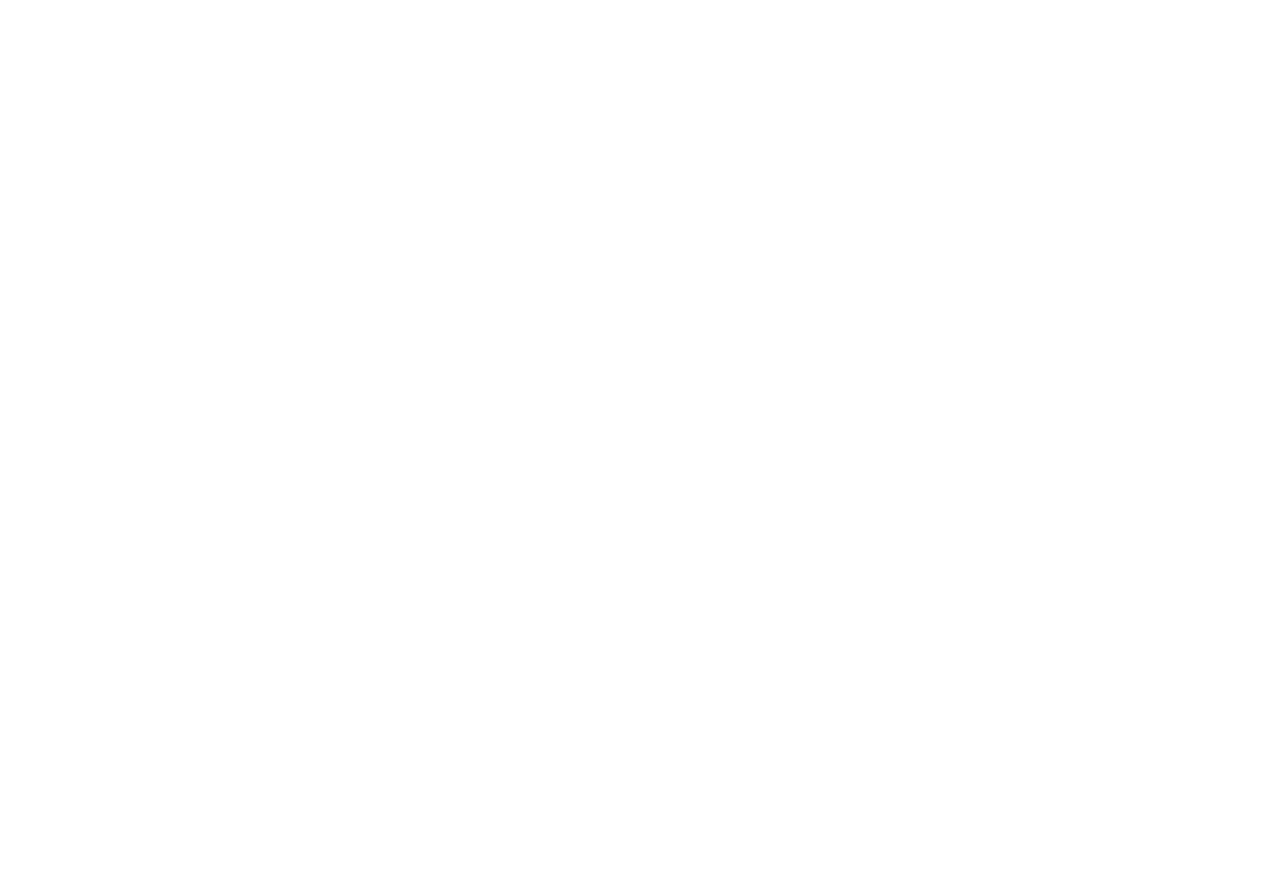
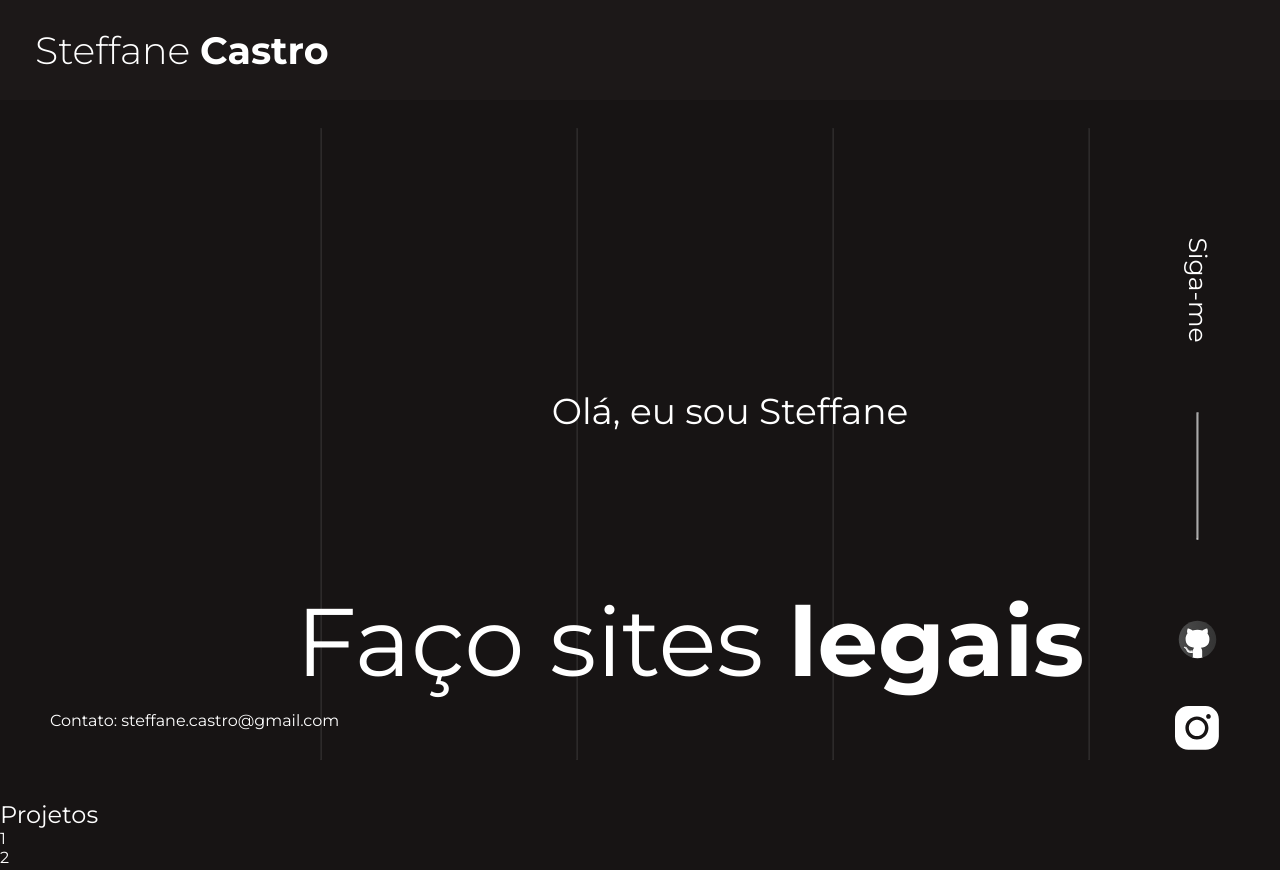
Before and after one commit to SteffaneCastro/portifolio-projecto, a plain HTML site: page index.html in a window 1280 px wide. Shown: the top 870 px of the page. Before the commit the page ends 800 px from the top, so only its background shows below. Drawn offline with Linux system fonts and the light colour scheme.

Commit message:
primeira seção

```diff
--- a/index.html
+++ b/index.html
@@ -4,10 +4,55 @@
     <meta charset="UTF-8">
     <meta http-equiv="X-UA-Compatible" content="IE=edge">
     <meta name="viewport" content="width=device-width, initial-scale=1.0">
-    <link rel="stylesheet" href="styles.css">
+    <link rel="preconnect" href="https://fonts.googleapis.com">
+    <link rel="preconnect" href="https://fonts.gstatic.com"
+    crossorigin>
+    <link href="https://fonts.googleapis.com/css2?family=Montserrat:wght@300;400;500;700;900&display=swap" rel="stylesheet">
+    <link rel="stylesheet" href="styles.css"/>
     <title>Portifolio - Steffane Castro</title>
 </head>
 <body>
-
+    <header><h3>Steffane <strong>Castro</strong></h3>
+    </header>
+    <main>
+        <section class="section-1">
+            <article>
+                <h2>Olá, eu sou Steffane</h2>
+                <h1>Faço sites <strong>legais</strong></h1>
+            </article>
+            <p>Contato: steffane.castro@gmail.com</p>
+            <div>
+                <h3 class="rotate">Siga-me</h3>
+                <hr class="rotate"/>
+                <a class="a-1" href="https://github.com/SteffaneCastro" target="_black">
+                    <img src="assets/github.svg" alt="Logo do Github">
+                </a>
+                <a href="https://www.instagram.com/steffane.cass/" target="_black">
+                    <img src="assets/instagram.svg" alt="Logo so Instagrma">
+                </a>
+            </div>
+            <hr class="hr-1"/>
+            <hr class="hr-2"/>
+            <hr class="hr-3"/>
+            <hr class="hr-4"/>
+        </section>
+    <section class="section-2">
+        <h1>Projetos</h1>
+        <ul>
+            <li>1</li>
+            <li>2</li>
+        </ul>
+    </section>
+    <section class="section-3">
+        <h1>Stack</h1>
+        <ul>
+            <li><img src="assets/html.svg" alt="Imagem do HTML"></li>
+            <li><img src="assets/css.svg" alt="Imagem do CSS"></li>
+        </ul>
+    </section>
+    </main>
+    <footer>
+        <h3>Steffane Castro | 2023</h3>
+    </footer>
 </body>
 </html>
--- a/styles.css
+++ b/styles.css
@@ -0,0 +1,133 @@
+* {
+    padding: 0;
+    margin: 0;
+    font-weight: 400;
+}
+
+body {
+    color: white;
+    background: #171414;
+    font-family: "Montserrat", sans-serif;
+    font-weight: 300;
+}
+
+header {
+    display: flex;
+    align-items: center;
+    padding-left: 35px;
+
+    height: 100px;
+    background: rgba(101, 90, 90, 0.06);
+}
+
+header h3 {
+    font-weight: 200;
+
+    font-size: 38px;
+}
+
+section {
+    height: 100vh;
+}
+
+.section-1 {
+    height: calc(100vh - 100px);
+    display: flex;
+    align-items: flex-end;
+    justify-content: center;
+
+    position: relative;
+}
+
+.section-1 article {
+    display: flex;
+    flex-direction: column;
+    align-items: center;
+    justify-content: flex-end;
+
+    height: 100%;
+    margin-left: 100px;
+    margin-bottom: 100px;
+}
+.section-1 article h2 {
+    margin-bottom: 150px;
+    margin-left: 80px;
+}
+
+.section-1 div {
+    display: flex;
+    flex-direction: column;
+    align-items: center;
+    gap: 40px;
+
+    position: absolute;
+    right: 30px;
+    top: 25%;
+}
+
+.section-1 h3 {
+    font-size: 25px;
+    margin-bottom: 130px;
+}
+
+.section-1 div hr {
+    width: 100%;
+    padding-left: 10px;
+    padding-right: 10px;
+}
+
+.section-1 h1 {
+    font-size: 96px;
+}
+
+.section-1 h2 {
+    font-size: 36px;
+}
+
+.section-1 hr:not(.rotate){
+    position: absolute;
+
+    opacity: 0.1;
+    height: 90%;
+    margin-bottom: 40px;
+    z-index: -1;
+}
+
+.section-1 p {
+    margin-bottom: 70px;
+    position: absolute;
+    left: 50px;
+}
+
+.hr-1 {
+    left: 25%;
+}
+
+.hr-2 {
+    left: 45%;
+}
+
+.hr-3 {
+    left: 65%;
+}
+
+.hr-4 {
+    left: 85%;
+}
+
+.rotate {
+    transform: rotate(90deg);
+}
+
+.a-1 {
+    margin-top: 100px;
+}
+
+.section-1 img {
+    width: 45px;
+    height: 45px;
+}
+
+strong {
+    font-weight: bold;
+}
```
